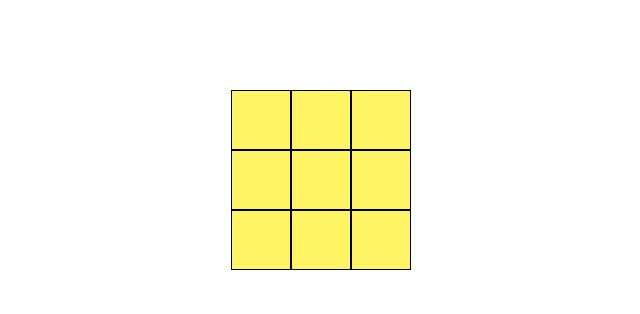
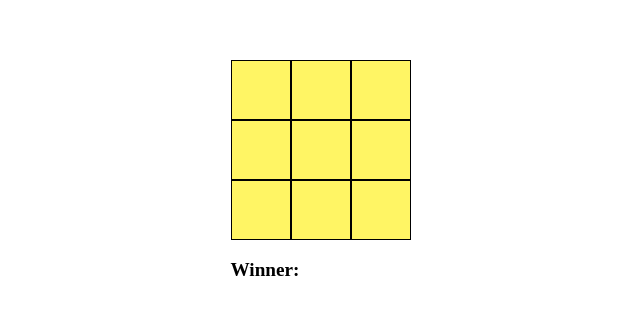
Before and after one commit to 0x476569636f/tic-tac-toe, a React (Vite) app: page / in a window 1280 px wide. Shown: the part 228-542 px from the top of the page, without its empty margins (312-952 px from the left). Built offline with nearby package versions, Linux system fonts and the light colour scheme.

Commit message:
Logic game to determine winner
Adding logic game and show the winner

```diff
--- a/src/App.css
+++ b/src/App.css
@@ -29,3 +29,7 @@
   width: 195px;
   margin: auto;
 }
+
+#pemenang {
+  font-size: 1.2rem;
+}
--- a/src/App.jsx
+++ b/src/App.jsx
@@ -25,7 +25,23 @@ const App = () => {
       [0, 4, 8],
       [2, 4, 6],
     ];
+
+    for (let i = 0; i < lines.length; i++){
+      const [a, b, c] = lines[i];
+
+      if (
+        squares[a] &&
+        squares[a] === squares[b] &&
+        squares[a] === squares[c]
+      ) {
+        return squares[a];
+      }
+    }
+    return false;
   };
+
+  const winner = calculateWinner(squares);
+
 
   return (
     <div className="board">
@@ -38,6 +54,7 @@ const App = () => {
       <Square squareValue={squares[6]} onSquareClick={() => handleClick(6)} />
       <Square squareValue={squares[7]} onSquareClick={() => handleClick(7)} />
       <Square squareValue={squares[8]} onSquareClick={() => handleClick(8)} />
+      <h3 id="pemenang">Winner:{winner} </h3>
     </div>
   );
 };
```
